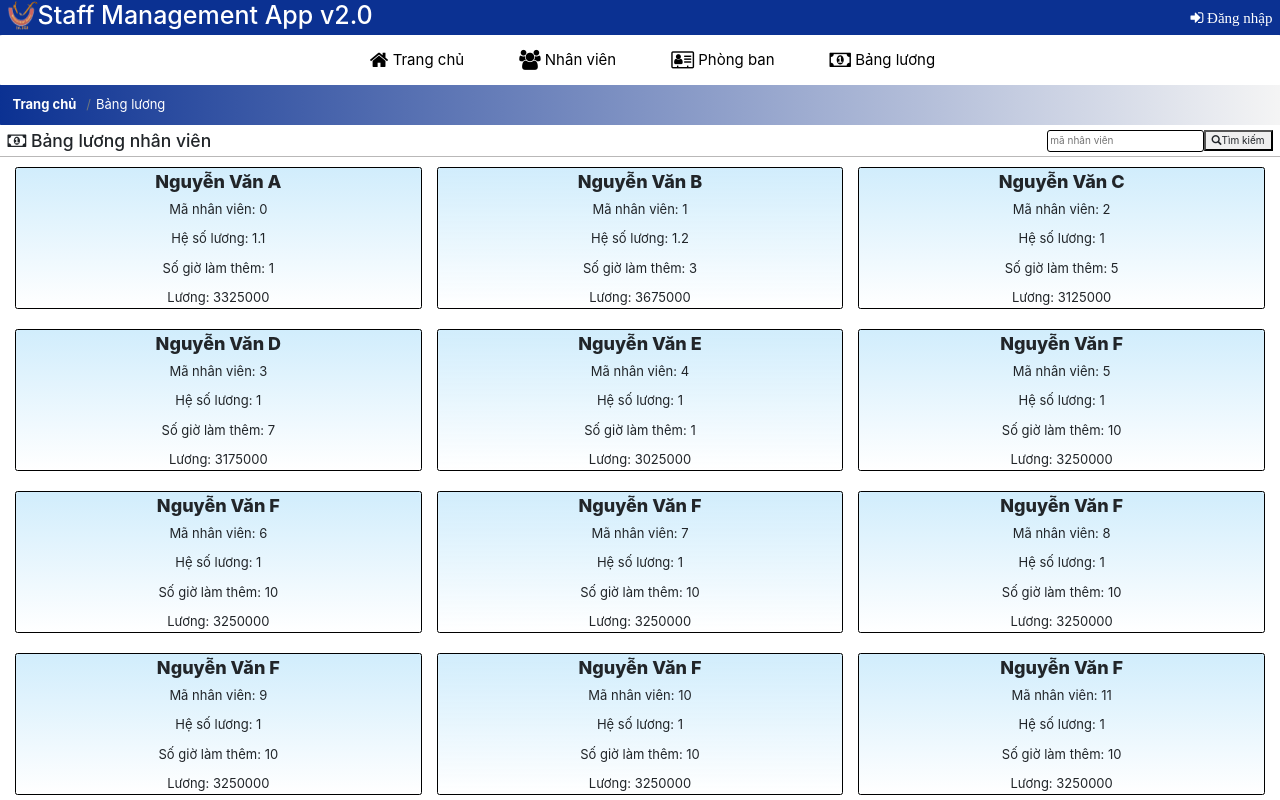
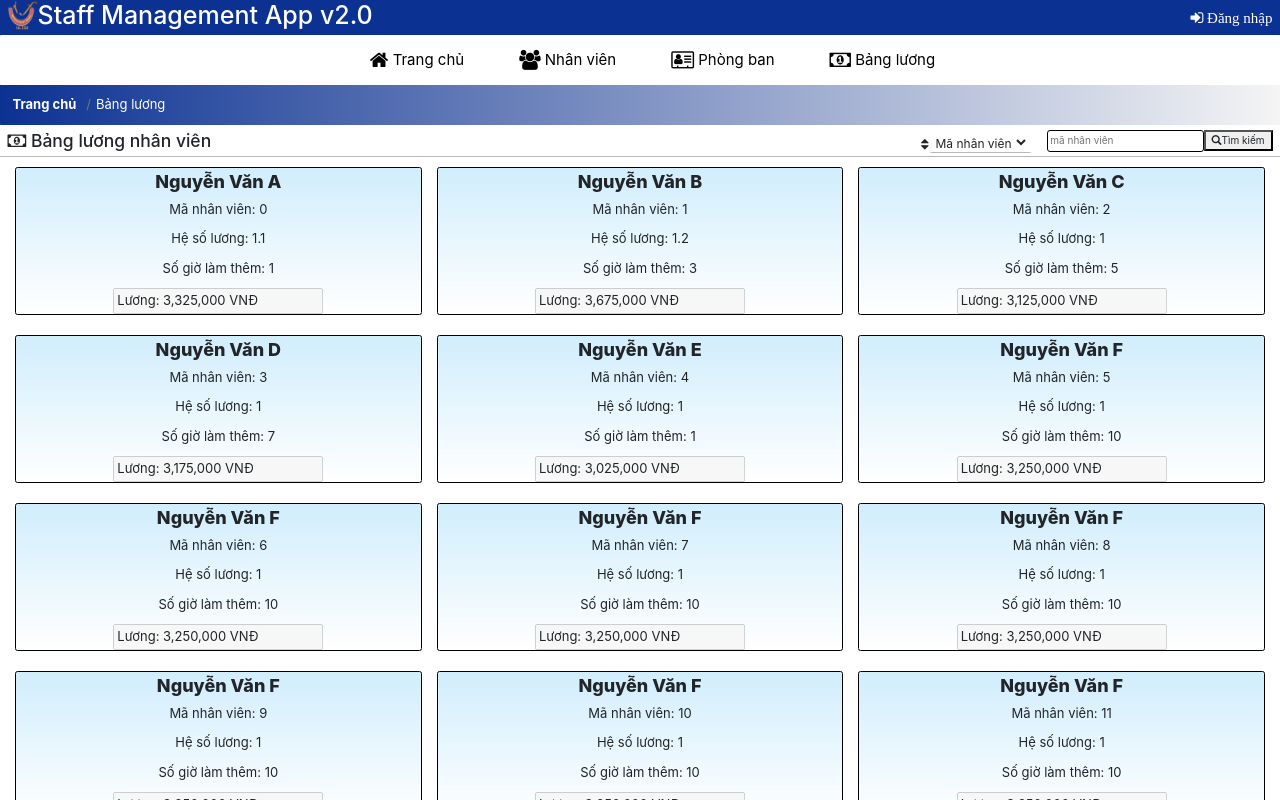
Before and after one commit to ThinhTTFX16057/tets, a React (Create React App) app: page /salary in a window 1280 px wide. Shown: the top 800 px of the page. Built offline with nearby package versions, Linux system fonts and the light colour scheme.

Commit message:
update sort salary

```diff
--- a/src/App.css
+++ b/src/App.css
@@ -38,3 +38,8 @@
 .card-text{text-align: center;font-size:small}
 .card a{text-decoration: none; color:black}
 /*End CSS StaffListComponent*/
+
+/*CSS SalaryComponent*/
+.sort{font-size:10px;margin-top:2px;margin-right:15px}
+.sort select{border:solid white;border-bottom:1px solid rgb(185, 184, 184);background-color: white;font-weight:400;font-size:12px}
+/*End CSS SalaryComponent*/
--- a/src/components/SalaryComponent.js
+++ b/src/components/SalaryComponent.js
@@ -1,25 +1,37 @@
-import React from "react";
+import React, {useState} from "react";
 import {Card,CardText, CardTitle, Breadcrumb, BreadcrumbItem} from 'reactstrap';
 import {Link} from 'react-router-dom';
 
-function RenderSalary({staffs}){return(
-    staffs.map((x)=>{
+
+function RenderSalary({staff}){
     return(
-            <div key={x.id} className='col-md-4 col-sm-6 col-12'>
+        <div key={staff.id} className='col-md-4 col-sm-6 col-12'>
             <Card style={{border:"1px solid black"}}>
-                    <CardTitle>{x.name}</CardTitle>
-                    <CardText>Mã nhân viên: {x.id}</CardText>
-                    <CardText>Hệ số lương: {x.salaryScale}</CardText>
-                    <CardText>Số giờ làm thêm: {x.overTime}</CardText>
-                    <CardText>Lương: {parseInt(x.salaryScale
-                    *3000000+x.overTime*200000/8)}</CardText>
+                <CardTitle>{staff.name}</CardTitle>
+                <CardText>Mã nhân viên: {staff.id}</CardText>
+                <CardText>Hệ số lương: {staff.salaryScale}</CardText>
+                <CardText>Số giờ làm thêm: {staff.overTime}</CardText>
+                <CardText><input type="text" disabled value={`Lương: ${parseInt(staff.salaryScale
+                *3000000+staff.overTime*200000/8).toLocaleString()} VNĐ`}></input></CardText>
             </Card>
         </div>
     );
+}
+
+const Salary=(props)=>{
+    const [statesname, changeState] = useState("");
+    const displaysalary=
+            props.staffs.sort((a,b)=>statesname=="salary"?
+            parseInt(a.salaryScale*3000000+a.overTime*200000/8) - parseInt(b.salaryScale*3000000+b.overTime*200000/8)
+            :
+            a.id-b.id
+            ).map((staff) => {
+                return(<RenderSalary staff={staff} />)
             })
-);}
 
-function Salary(props){return(
+
+
+    return(
         <div className="container-fluid">
             <div className='row'>
                 <Breadcrumb>
@@ -29,18 +41,31 @@ function Salary(props){return(
                 <div id="menubar" className='container-fluid'>
                     <div className="floatleft"><h3><i class="fa fa-money" aria-hidden="true"></i> Bảng lương nhân viên</h3>
                     </div>
+
                     <div className="floatright">
                     <input id="search" type="text" placeholder=" mã nhân viên"></input>
                     <button><span class="glyphicon glyphicon-search"></span>Tìm kiếm</button>
+                    </div>
+
+                    <div className="floatright sort"><i class="fa fa-sort fa-lg" aria-hidden="true"></i>
+                        <select onChange={()=>{
+                            if (statesname!="salary"){return changeState("salary")}
+                            else if (statesname=="salary"){return changeState("id")}
+                        }}>
+                            <option >Mã nhân viên</option>
+                            <option >Mức lương</option>
+                        </select>
                     </div>
                 </div>
             </div>
             <div class="container-fluid">
                 <div className="row">
-                <RenderSalary staffs={props.staffs}/>
+                    {displaysalary}
                 </div>
             </div>
         </div>
-);}
+    );
+}
+
 
 export default Salary
--- a/src/components/StaffListComponent.js
+++ b/src/components/StaffListComponent.js
@@ -5,15 +5,17 @@ import {Link} from 'react-router-dom';
 
 function RenderStaff({staffs}){return(
     staffs.map((x)=>{return(
-        <Card key={x.id} className="col-md-2 col-sm-4 col-xs-6">
+        <div className="col-md-2 col-sm-4 col-6">
+        <Card key={x.id} >
             <Link to={`/staff/${x.id}`}>
-            <CardImg className="col-md-12 col-xs-2 my-3" src={x.image} alt={x.name}/>
-            <CardBody className="col-md-12 colxs-10">
+            <CardImg className=" my-3" src={x.image} alt={x.name}/>
+            <CardBody className="">
                 <CardTitle>{x.name}</CardTitle>
                 <CardText><p>Phòng ban: {x.department.name}</p></CardText>
             </CardBody>
             </Link>
         </Card>
+        </div>
         );
     })
 );}
@@ -35,11 +37,11 @@ function StaffList(props){return(
                 </div>
             </div>
         </div>
-        <div class="container-fluid">
-            <div className="row">
-                <RenderStaff staffs={props.staffs}/>
-            </div>
+
+        <div className="row">
+            <RenderStaff staffs={props.staffs}/>
         </div>
+
     </div>
 );}
 
```
Also changed, not shown: public/assets/images/alberto.png, 1 other file (tests, documents, lock files or other folders). Lines whose indentation alone changed are shown as unchanged.
